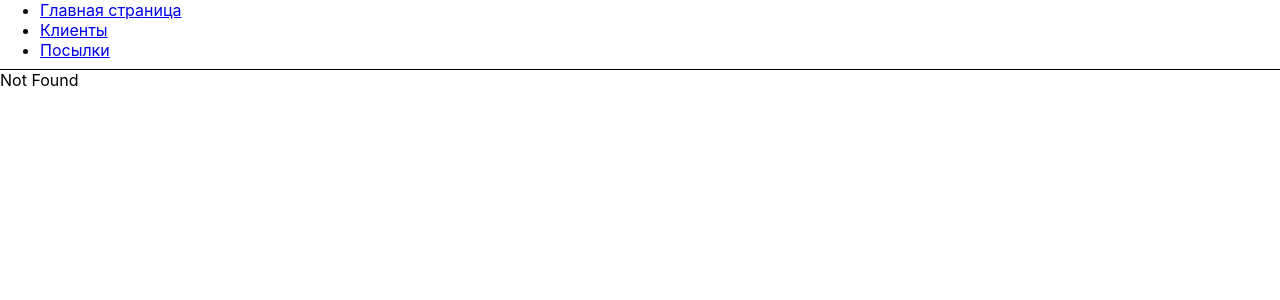
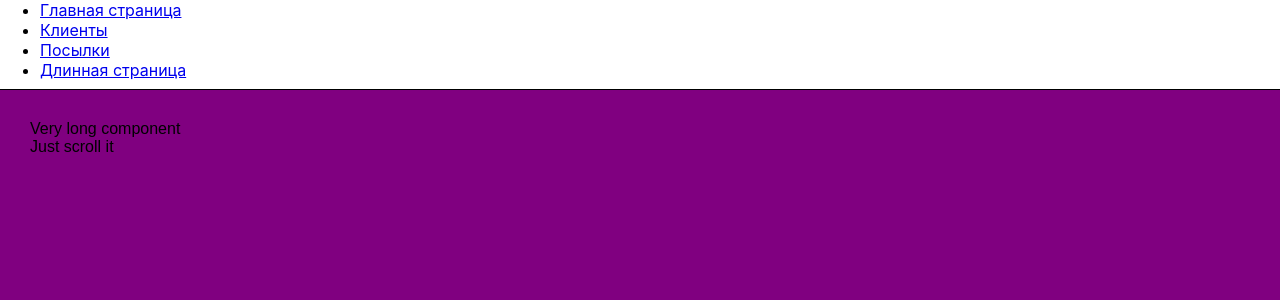
Before and after one commit to DmitriyWebDev/react-experiments, a React app: page /long-page in a window 1280 px wide. Before the commit this address had no page. Shown: the top 300 px of the page. Built offline with nearby package versions, Linux system fonts and the light colour scheme.

Commit message:
Added HOC - 'restoreScrollPosition'

```diff
--- a/src/App.css
+++ b/src/App.css
@@ -40,10 +40,18 @@
 .header {
   display: block;
   width: 100%;
-  height: 70px;
+  height: 90px;
   border-bottom: 1px solid black;
   position: relative;
   z-index: 4;
+  background: white;
+}
+
+.header_fixed {
+    display: block;
+    position: fixed;
+    top: 0;
+    left: 0;
 }
 
 ul {
@@ -55,10 +63,10 @@ ul {
   display: block;
   position: absolute;
   width: 100%;
-  height: calc(100% - 70px);
-  top: 70px;
+  height: calc(100% - 90px);
+  top: 90px;
   left: 0;
-  overflow: hidden;
+  z-index: 1;
 }
 
 .page_animated {
--- a/src/App.js
+++ b/src/App.js
@@ -1,11 +1,13 @@
 import React from 'react'
 import './App.css'
+import TopMenu from './components/TopMenu'
 import PageMain from './components/pages/PageMain'
 import PageClients from './components/pages/PageClients'
 import PageClientDetail from './components/pages/PageClientDetail'
 import PageClientParcels from './components/pages/PageClientParcels'
 import PageParcels from './components/pages/PageParcels'
 import PageParcelDetail from './components/pages/PageParcelDetail'
+import PageLongContent from './components/pages/PageLongContent'
 import {ToastContainer} from 'react-toastify'
 import 'react-toastify/dist/ReactToastify.css'
 import {TransitionGroup, CSSTransition} from "react-transition-group";
@@ -13,40 +15,23 @@ import {
     BrowserRouter as Router,
     Switch,
     Route,
-    Link,
-    Redirect
+    Link
 } from "react-router-dom";
 
 class App extends React.Component {
     render() {
         return (
-
             <div>
                 <Router>
                     <Route
                         render={({ location }) => {
-                            console.log("Current location ---")
-                            console.log(location)
                             let animationClass = 'fade'
                             if(location.pathname === '/clients') {
-                                console.log("Clients@")
                                 animationClass = 'clients-page-animation'
                             }
                             return (
                                 <div>
-                                    <div className={'header'}>
-                                        <ul>
-                                            <li>
-                                                <Link to="/">Главная страница</Link>
-                                            </li>
-                                            <li>
-                                                <Link to="/clients">Клиенты</Link>
-                                            </li>
-                                            <li>
-                                                <Link to="/parcels">Посылки</Link>
-                                            </li>
-                                        </ul>
-                                    </div>
+                                    <TopMenu />
 
                                     <div className={'pages-wrapper'}>
                                         <TransitionGroup>
@@ -67,6 +52,7 @@ class App extends React.Component {
                                                     <Route exact path="/clients/:clientId/parcels" component={PageClientParcels}/>
                                                     <Route exact path="/parcels" component={PageParcels}/>
                                                     <Route exact path="/parcels/:parcelId" component={PageParcelDetail}/>
+                                                    <Route exact path="/long-page" component={PageLongContent}/>
                                                     <Route render={() => <div>Not Found</div>}/>
                                                 </Switch>
                                             </CSSTransition>
--- /dev/null
+++ b/src/HOC/restoreScrollPosition/index.js
@@ -0,0 +1,91 @@
+import React from 'react'
+
+const restoreScrollPosition = (WrappedComponent) => {
+    return class RestoreScrollPosition extends React.Component {
+        constructor(props) {
+            super(props);
+            this.getScrollPosition = this.getScrollPosition.bind(this);
+            this.saveScrollPosition = this.saveScrollPosition.bind(this);
+            this.canRestoreScrollPosition = this.canRestoreScrollPosition.bind(this);
+            this.setComponentNameForScrollRestore = this.setComponentNameForScrollRestore.bind(this);
+            this.state = {
+                storageKeyPrefix: 'restoreScroll',
+                scrollRestored: false,
+                componentName: ''
+            }
+        }
+
+        componentDidMount() {
+            // for debug only !!!
+            // window.addEventListener('scroll', () => {
+            //     console.log(this.getScrollPosition())
+            // })
+        }
+
+        componentDidUpdate() {
+            const {componentName, scrollRestored} = this.state
+
+            if (!componentName) return null
+
+            const savedScrollPosition = this.canRestoreScrollPosition()
+
+            if(!savedScrollPosition) {
+                console.log('Can not restore scroll ---')
+                return null
+            }
+
+            if(scrollRestored && savedScrollPosition) return null
+
+            this.setState({
+                scrollRestored: true
+            })
+
+            window.scrollTo(0, savedScrollPosition)
+            console.log('Scroll restored', savedScrollPosition)
+        }
+
+        componentWillUnmount() {
+            if (!this.state.componentName) return null
+            const scrolled = this.getScrollPosition()
+            this.saveScrollPosition(scrolled)
+        }
+
+        canRestoreScrollPosition() {
+            const {componentName, storageKeyPrefix} = this.state
+            const scrollData = sessionStorage.getItem(`${storageKeyPrefix}_${componentName}`)
+            return scrollData !== null ? Number(scrollData) : false
+        }
+
+        saveScrollPosition(scrolled) {
+            const {componentName, storageKeyPrefix} = this.state
+            console.log(`saveScrollPosition(${scrolled})`)
+            sessionStorage.clear()
+            sessionStorage.setItem(`${storageKeyPrefix}_${componentName}`, scrolled)
+            localStorage.clear()
+            localStorage.setItem(`${storageKeyPrefix}_${componentName}`, scrolled)
+        }
+
+        getScrollPosition() {
+            return window.pageYOffset || document.documentElement.scrollTop
+        }
+
+        setComponentNameForScrollRestore(componentName) {
+            console.log(`Restore scroll for component - ${componentName}`)
+            if(componentName) {
+                this.setState({
+                    componentName
+                })
+            }
+        }
+
+        render() {
+            return(
+                <WrappedComponent
+                    {...this.props} setComponentNameForScrollRestore={this.setComponentNameForScrollRestore}
+                />
+            )
+        }
+    }
+}
+
+export default restoreScrollPosition
--- /dev/null
+++ b/src/components/TopMenu/index.js
@@ -0,0 +1,71 @@
+import React from 'react'
+import {Link} from 'react-router-dom'
+import classNames from 'classnames'
+
+class TopMenu extends React.Component {
+    constructor(props) {
+        super(props)
+
+        this.state = {
+            fixedPosition: false
+        }
+        this.getScrollPosition = this.getScrollPosition.bind(this);
+        this.handleScroll = this.handleScroll.bind(this);
+    }
+
+    componentDidMount() {
+        window.addEventListener('scroll', this.handleScroll)
+    }
+
+    componentWillUnmount() {
+        window.removeEventListener('scroll', this.handleScroll)
+    }
+
+    handleScroll() {
+        const {fixedPosition} = this.state
+        const scrolled = this.getScrollPosition()
+        if (scrolled >= 100 && !fixedPosition) {
+            console.log('set menu fixedPosition true')
+            this.setState({
+                fixedPosition: true
+            })
+        } else if (scrolled < 100 && fixedPosition) {
+            console.log('set menu fixedPosition false')
+            this.setState({
+                fixedPosition: false
+            })
+        }
+    }
+
+    getScrollPosition() {
+        return window.pageYOffset || document.documentElement.scrollTop
+    }
+
+    render() {
+        const {fixedPosition} = this.state
+        const headerClass = classNames({
+            header: true,
+            header_fixed: fixedPosition
+        });
+        return(
+            <div className={headerClass}>
+                <ul>
+                    <li>
+                        <Link to="/">Главная страница</Link>
+                    </li>
+                    <li>
+                        <Link to="/clients">Клиенты</Link>
+                    </li>
+                    <li>
+                        <Link to="/parcels">Посылки</Link>
+                    </li>
+                    <li>
+                        <Link to="/long-page">Длинная страница</Link>
+                    </li>
+                </ul>
+            </div>
+        )
+    }
+}
+
+export default TopMenu
--- /dev/null
+++ b/src/components/VeryLongComponent/component.module.scss
@@ -0,0 +1,14 @@
+@import 'src/styles-common/general';
+
+.long-component {
+  font-family: $font-family-main;
+  display: block;
+  background: purple;
+
+  &__content {
+    width: 100%;
+    height: 7000px;
+    padding: 30px;
+  }
+
+}
--- /dev/null
+++ b/src/components/VeryLongComponent/index.js
@@ -0,0 +1,17 @@
+import React from 'react'
+import styles from './component.module.scss'
+
+class VeryLongComponent extends React.Component {
+    render() {
+        return(
+            <div className={styles["long-component"]}>
+                <div className={styles["long-component__content"]}>
+                    Very long component <br/>
+                    Just scroll it
+                </div>
+            </div>
+        )
+    }
+}
+
+export default VeryLongComponent
--- /dev/null
+++ b/src/components/pages/PageLongContent/index.js
@@ -0,0 +1,22 @@
+import React from 'react'
+import VeryLongComponent from '../../VeryLongComponent'
+import restoreScrollPosition from '../../../HOC/restoreScrollPosition'
+
+class PageLongContent extends React.Component {
+    componentDidMount() {
+        const {setComponentNameForScrollRestore} = this.props
+        if(setComponentNameForScrollRestore) {
+            setComponentNameForScrollRestore('PageLongContent')
+        }
+    }
+
+    render() {
+        return(
+            <div className={'page_animated'}>
+                <VeryLongComponent />
+            </div>
+        )
+    }
+}
+
+export default restoreScrollPosition(PageLongContent)
```
